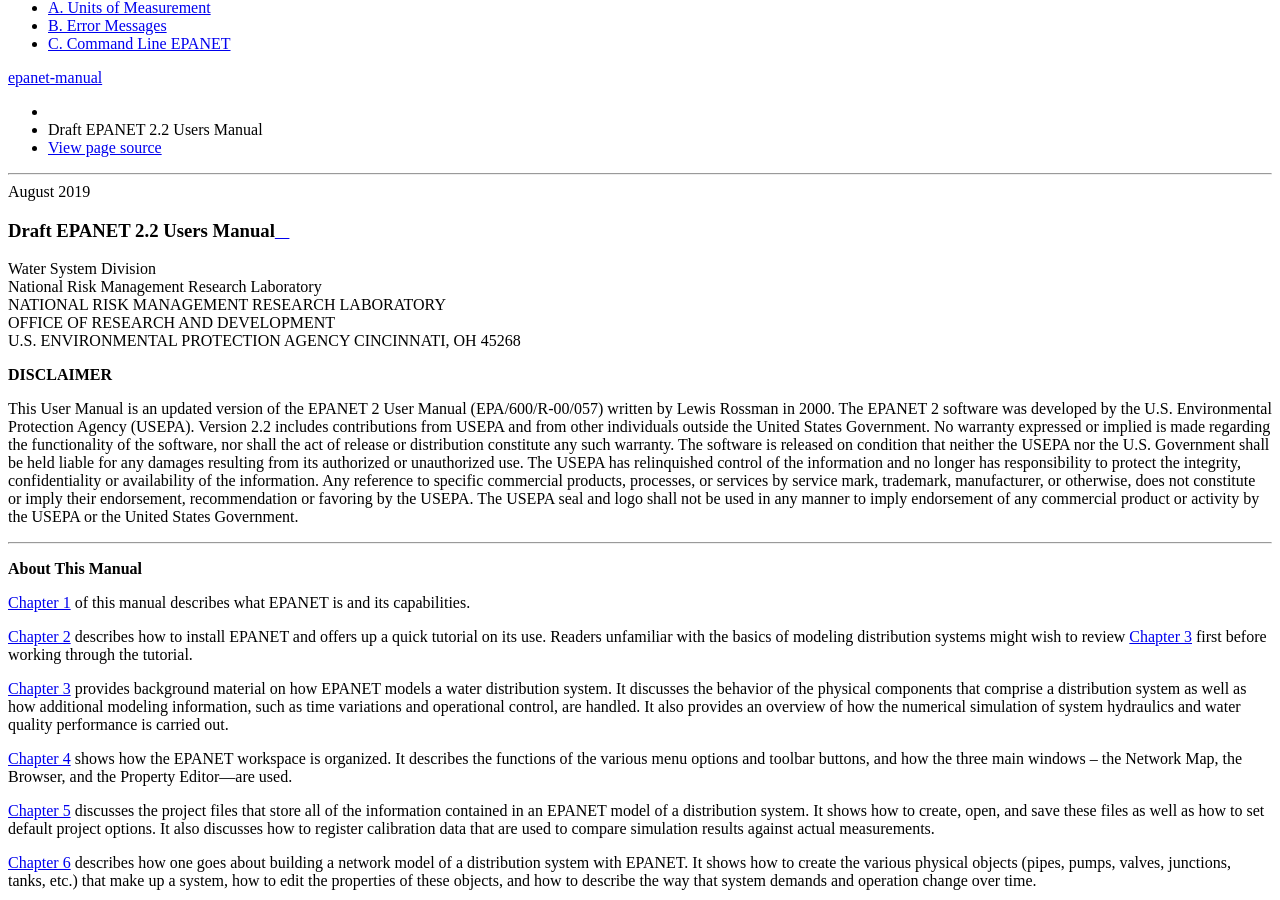
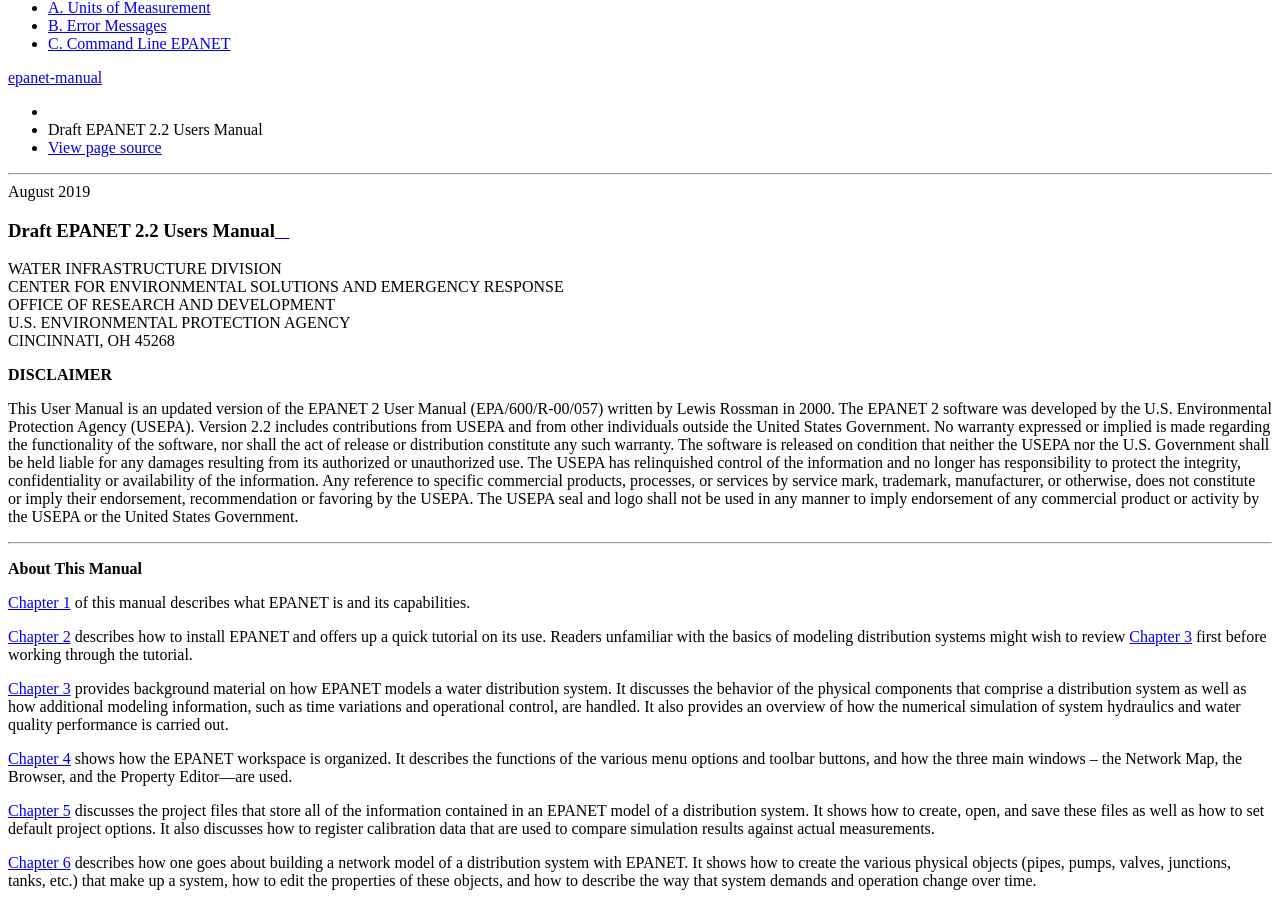
Before and after one commit to USEPA/epanet-manual, a Sphinx documentation site: the page built from docs/front_matter.rst, in a window 1280 px wide and 900 px high, scrolled down 384 px. Built offline with Sphinx 7.4.7 and the Read the Docs theme 2.0.0, drawn with Linux system fonts in a browser that asks for light colours.

Commit message:
1. Organization name change. 2. Remove duplicate label warnings caused by the three appendix files.

```diff
--- a/docs/conf.py
+++ b/docs/conf.py
@@ -69,7 +69,7 @@
 # List of patterns, relative to source directory, that match files and
 # directories to ignore when looking for source files.
 # This pattern also affects html_static_path and html_extra_path .
-exclude_patterns = []
+exclude_patterns = ['A_units.rst', 'B_error_messages.rst', 'C_command_line_EPANET.rst']
 
 # The name of the Pygments (syntax highlighting) style to use.
 pygments_style = 'sphinx'
--- a/docs/front_matter.rst
+++ b/docs/front_matter.rst
@@ -12,13 +12,11 @@
 #############################
 
 
-| Water System Division
-| National Risk Management Research Laboratory
-
-
-| NATIONAL RISK MANAGEMENT RESEARCH LABORATORY
+| WATER INFRASTRUCTURE DIVISION
+| CENTER FOR ENVIRONMENTAL SOLUTIONS AND EMERGENCY RESPONSE
 | OFFICE OF RESEARCH AND DEVELOPMENT
-| U.S. ENVIRONMENTAL PROTECTION AGENCY CINCINNATI, OH 45268
+| U.S. ENVIRONMENTAL PROTECTION AGENCY
+| CINCINNATI, OH 45268
 
 
 
```
